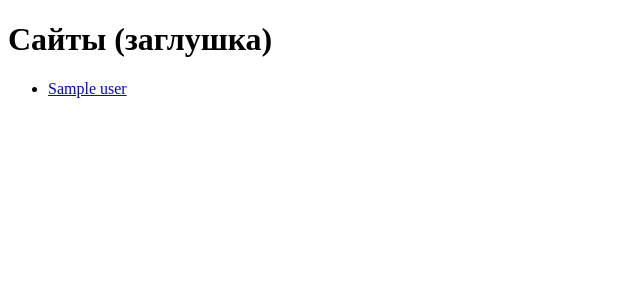
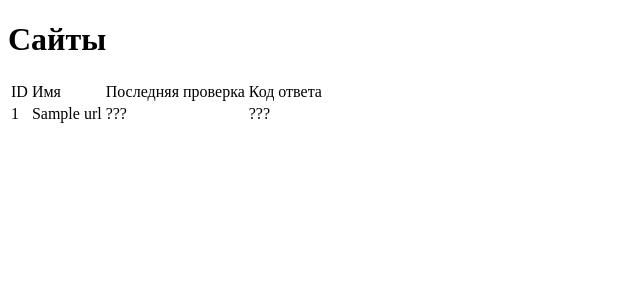
Before and after one commit to farguz/python-project-83, a Flask app: template page_analyzer/templates/urls.html in a window 1280 px wide. Shown: the top 300 px of the page, without its empty margins (0-640 px from the left). Run offline with Flask 3, Linux system fonts and the light colour scheme; the template is opened without the code that fills it: most values are stand-ins (such as "Sample title", 1, 10 or a date in 2020); some libraries are stand-ins or nearby versions.

Commit message:
commit to review session error

```diff
--- a/page_analyzer/app.py
+++ b/page_analyzer/app.py
@@ -1,20 +1,81 @@
-from flask import Flask, render_template
+import os
+
 import psycopg2
-import os
+import validators
 from dotenv import load_dotenv
+from flask import (
+    Flask,
+    flash,
+    get_flashed_messages,
+    redirect,
+    render_template,
+    request,
+    url_for,
+)
 
 app = Flask(__name__)
+app.config.from_pyfile('config.py')
 
 
-@app.route('/')
+def connect_database():
+    load_dotenv()
+    DATABASE_URL = os.getenv('DATABASE_URL')
+    conn = psycopg2.connect(DATABASE_URL)
+    return conn
+
+
+@app.route('/', methods=['GET'])
 def index():
-    return render_template('index.html')
+    url = []
+    messages = get_flashed_messages(with_categories=True)
+    return render_template('index.html',
+                           url=url,
+                           messages=messages)
 
-# temporary
-@app.route('/urls')
-def urls():
-    return render_template('urls.html')
 
-@app.route('/url/<int:id>')
-def url():
+@app.route('/', methods=['POST'])
+def post_url():
+    data = request.form.to_dict()
+    errors = validators.url(data['url'])
+
+    if not errors:
+        conn = connect_database()
+        sql = "INSERT INTO urls (name) VALUES (%s);"
+
+        with conn.cursor() as curs:
+            curs.execute(sql, (data['url'], ))
+
+        flash("Страница успешно добавлена", "success")
+        return redirect(url_for("index"))
+
+    flash("Некорректный URL", "error")
+    return render_template('index.html',
+                           url=data,
+                           messages=[]), 422
+
+
+"""@app.route('/urls', methods = ['GET'])
+def urls_list():
+    sql = 'SELECT id, name FROM urls;'
+    conn = connect_database()
+    with conn.cursor() as curs:
+        curs.execute(sql)
+        data = curs.fetchall()
+    return render_template('urls.html',
+                           urls = data)
+
+
+
+@app.route('/urls/<int:id>', methods = ['GET'])
+def get_url_info(id):
     return render_template('url.html')
+
+def create_table(conn):
+    sql = '''
+    CREATE TABLE urls (
+        id INT PRIMARY KEY GENERATED ALWAYS AS IDENTITY,
+        name varchar(255) NOT NULL,
+        created_at TIMESTAMP
+    );'''
+    with conn.cursor() as curs:
+        curs.execute(sql)"""
--- a/page_analyzer/templates/header_footer_template.html
+++ b/page_analyzer/templates/header_footer_template.html
@@ -12,7 +12,7 @@
             <a class="navbar-brand" href="{{ url_for('index')}}">Анализатор страниц</a>
             <div id="navbarNav">
                 <ul class="navbar-nav">
-                    <li class="nav-item"><a class="nav-link " href="{{ url_for('urls') }}">Сайты</a></li>
+                    <li class="nav-item"><a class="nav-link " href="{{ url_for('index') }}">Сайты</a></li>
                 </ul>
             </div>
         </nav>
--- a/page_analyzer/templates/url.html
+++ b/page_analyzer/templates/url.html
@@ -3,7 +3,7 @@
 <head>
     <meta charset="UTF-8">
     <meta name="viewport" content="width=device-width, initial-scale=1.0">
-    <title>Document</title>
+    <title>Page Analyzer</title>
 </head>
 <body>
     <p>welcome to url.html, temp html-page</p>
--- a/page_analyzer/templates/urls.html
+++ b/page_analyzer/templates/urls.html
@@ -3,14 +3,25 @@
 <head>
     <meta charset="UTF-8">
     <meta name="viewport" content="width=device-width, initial-scale=1.0">
-    <title>Document</title>
+    <title>Page Analyzer</title>
 </head>
 <body>
-    <h1>Сайты (заглушка)</h1>
-    <ul>
-        {% for user in users %}
-        <li><a href="{{ url_for('url', id=site.id) }}">{{ user.name }}</a></li>
+    <h1>Сайты</h1>
+    <table>
+        <tr>
+            <td>ID</td>
+            <td>Имя</td>
+            <td>Последняя проверка</td>
+            <td>Код ответа</td>
+        </tr>
+        {% for url in urls %}
+        <tr>
+            <td>{{ url.id }}</td>
+            <td>{{ url.name }}</td>
+            <td>???</td>
+            <td>???</td>
+        </tr>
         {% endfor %}
-    </ul>
+    </table>
 </body>
 </html>
```
Also changed, not shown: page_analyzer/templates/index.html (+11 -1 lines).
